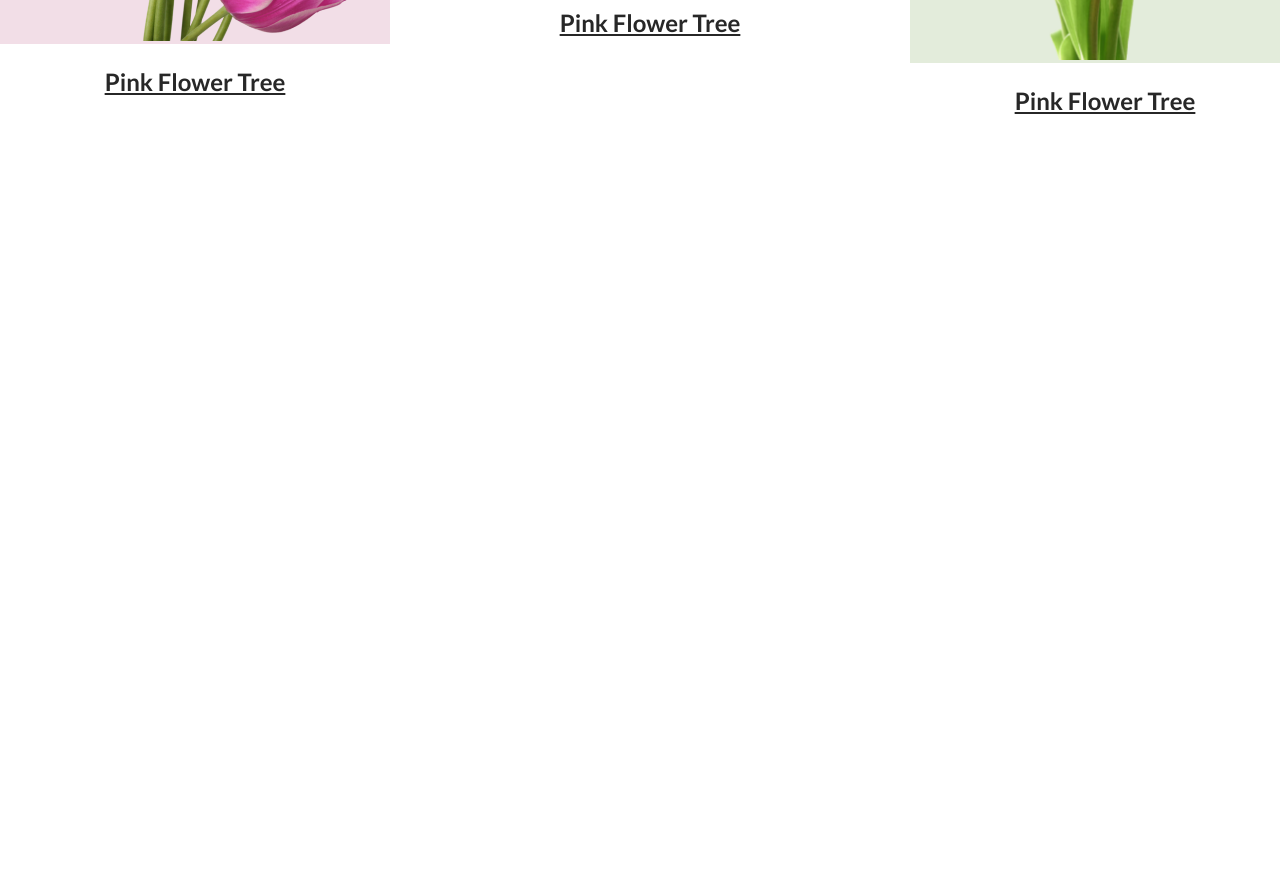
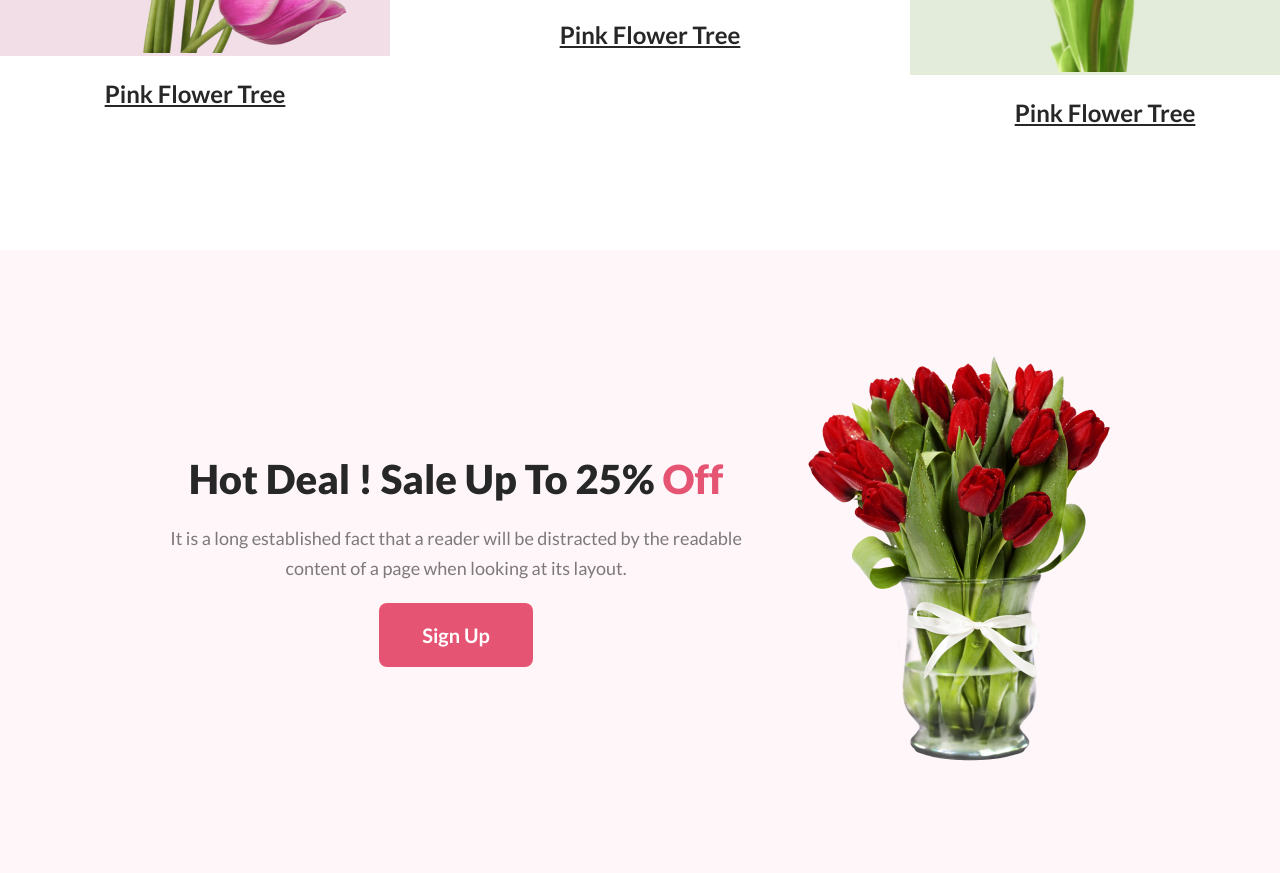
Before and after one commit to joydip62/flower-shop-assignment, a plain HTML site: page index.html in a window 1280 px wide. Shown: the part 1301-2174 px from the top of the page. Before the commit the page ends 1539 px from the top, so only its background shows below. Drawn offline with Linux system fonts and the light colour scheme.

Commit message:
hot deal section complete

```diff
--- a/assets/style/style.css
+++ b/assets/style/style.css
@@ -12,12 +12,18 @@ h3 {
   font-style: normal;
   line-height: normal;
 }
+
+h2{
+    font-size: 40px;
+    font-weight: 800;
+}
 p {
   color: rgba(39, 39, 39, 0.6);
   font-size: 18px;
   font-style: normal;
   font-weight: 400;
   line-height: 30px;
+  padding: 20px 0;
 }
 
 section {
@@ -42,6 +48,7 @@ section {
   border-radius: 8px;
   padding: 20px 43px;
   border: none;
+  cursor: pointer;
 }
 
 /* Local css */
@@ -64,27 +71,14 @@ header .banner .banner-container h1 {
   font-size: 60px;
   font-weight: 800;
 }
-header .banner .banner-container p {
-  padding: 20px 0;
-}
-header .banner .banner-container button {
-  cursor: pointer;
-}
+
 
 header .banner .banner-image img {
   width: 442px;
 }
 
 /*  Our Featured Flowers */
-.featured {
-}
-.featured .section-title h2 {
-  font-size: 30px;
-  font-weight: 800;
-}
-.featured .section-title p {
-  padding: 20px;
-}
+
 .featured .featured-container {
   display: flex;
   justify-content: space-between;
@@ -126,3 +120,25 @@ header .banner .banner-image img {
   line-height: 35px;
   padding: 20px 0;
 }
+
+/* Hot deal section */
+.hot-deal {
+  display: flex;
+  align-items: center;
+  justify-content: center;
+  gap: 50px;
+  background: rgba(229, 84, 115, 0.05);
+  padding: 100px 0;
+}
+.hot-deal .deal-container {
+  text-align: center;
+  width: 594px;
+}
+
+.hot-deal .deal-container h2 span {
+  color: #e55473;
+}
+
+
+.hot-deal .deal-img img {
+}
--- a/index.html
+++ b/index.html
@@ -43,20 +43,20 @@
             <div class="featured-container">
                 <div class="item">
                     <div class="item-img img1">
-                        <img src="./assets/img/pngwing 6.png" alt="">
+                        <img src="./assets/img/pngwing 6.png" alt="Featured image 1">
                     </div>
                     <h3>Pink Flower Tree</h3>
                 </div>
 
                 <div class="item">
                     <div class="item-img  img2">
-                        <img src="./assets/img/pngwing 5.png" alt="">
+                        <img src="./assets/img/pngwing 5.png" alt="Featured image 2">
                     </div>
                     <h3>Pink Flower Tree</h3>
                 </div>
                 <div class="item">
                     <div class="item-img  img3">
-                        <img src="./assets/img/pngwing 7.png" alt="">
+                        <img src="./assets/img/pngwing 7.png" alt="Featured image 3">
                     </div>
                     <h3>Pink Flower Tree</h3>
                 </div>
@@ -64,6 +64,17 @@
             </div>
         </section>
 
+        <!-- Hot deal section -->
+        <div class="hot-deal">
+            <div class="deal-container">
+                <h2>Hot Deal ! Sale Up To 25% <span>Off</span></h2>
+                <p>It is a long established fact that a reader will be distracted by the readable content of a page when looking at its layout.</p>
+                <button class="btn">Sign Up</button>
+            </div>
+            <div class="deal-img">
+                <img src="./assets/img/pngwing 8.png" alt="Hot deal image">
+            </div>
+        </div>
 
     </main>
 
```
